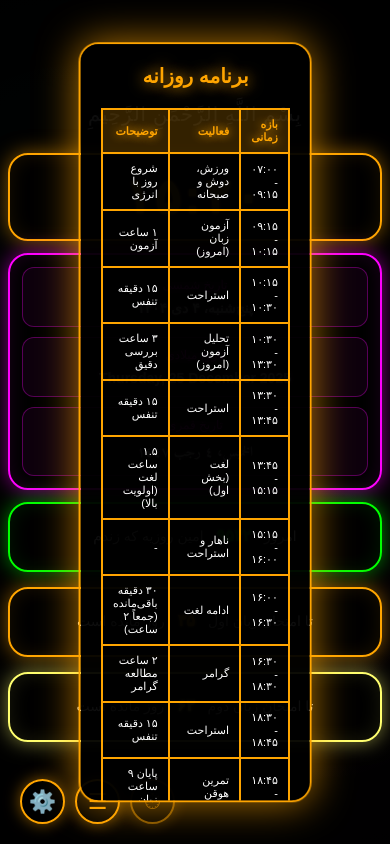
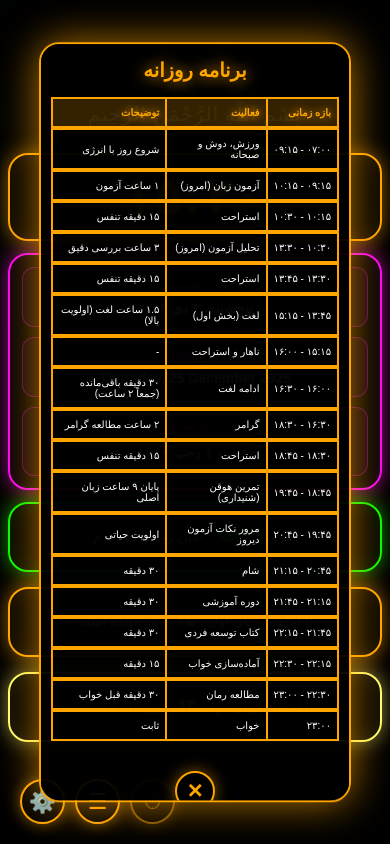
Before and after one commit to aliorigin/my-clock, a plain HTML site: page index.html in a window 390 px wide. Both pictures are taken after a click on the button "برنامه روزانه". Drawn offline with Linux system fonts and the light colour scheme; a small style sheet from the web is missing.

Commit message:
Update index.html

```diff
--- a/index.html
+++ b/index.html
@@ -242,7 +242,8 @@
 			border: 2px solid #00FFFF;
 			border-radius: 20px;
 			padding: 30px;
-			max-width: 90vw;
+			width: 90vw;
+			max-width: 1000px;
 			max-height: 85vh;
 			overflow-y: auto;
 			box-shadow: 0 0 40px rgba(0, 255, 255, 0.7);
@@ -572,8 +573,8 @@
 			}
 
 			.schedule-modal {
-				padding: 20px;
-				max-width: 95vw;
+				padding: 20px 15px;
+				width: 95vw;
 				max-height: 90vh;
 			}
 
@@ -582,10 +583,40 @@
 				margin-bottom: 20px;
 			}
 
+			.schedule-table {
+				display: block;
+				overflow-x: auto;
+				-webkit-overflow-scrolling: touch;
+			}
+
+			.schedule-table thead,
+			.schedule-table tbody,
+			.schedule-table tr {
+				display: table;
+				width: 100%;
+				table-layout: fixed;
+			}
+
 			.schedule-table th,
 			.schedule-table td {
-				padding: 8px 10px;
-				font-size: clamp(11px, 2.5vw, 14px);
+				padding: 10px 8px;
+				font-size: clamp(11px, 2.8vw, 14px);
+				word-wrap: break-word;
+			}
+
+			.schedule-table th:first-child,
+			.schedule-table td:first-child {
+				width: 25%;
+			}
+
+			.schedule-table th:nth-child(2),
+			.schedule-table td:nth-child(2) {
+				width: 35%;
+			}
+
+			.schedule-table th:nth-child(3),
+			.schedule-table td:nth-child(3) {
+				width: 40%;
 			}
 
 			.close-btn {
@@ -638,6 +669,29 @@
 			.info-box {
 				padding: 12px;
 				min-height: 70px;
+			}
+
+			.schedule-modal {
+				padding: 15px 10px;
+				width: 80vw;
+			}
+
+			.schedule-title {
+				font-size: clamp(18px, 5vw, 24px);
+				margin-bottom: 15px;
+			}
+
+			.schedule-table th,
+			.schedule-table td {
+				padding: 8px 6px;
+				font-size: clamp(10px, 2.5vw, 13px);
+			}
+
+			.close-btn {
+				width: 40px;
+				height: 40px;
+				font-size: 20px;
+				margin-top: 15px;
 			}
 		}
 
```
